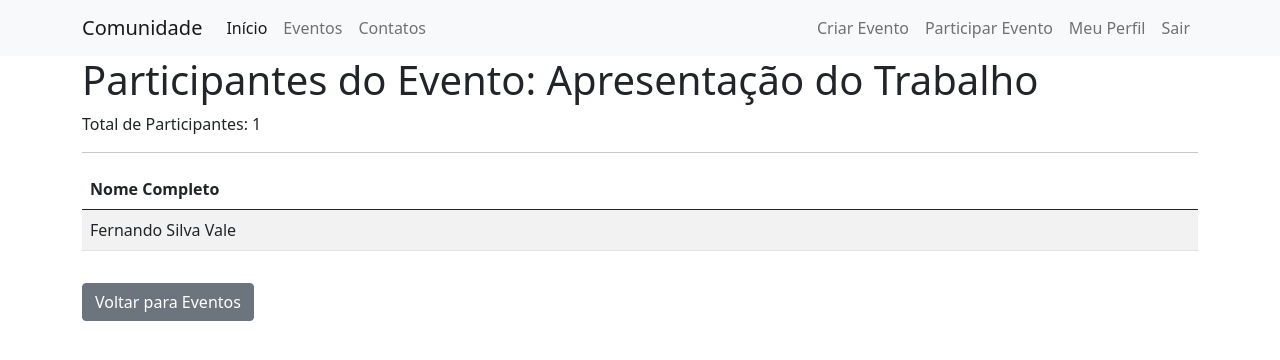
After one commit to fernandosvale/ReplicaSimpla, a Flask app: page /evento/1/participantes in a window 1280 px wide. The commit adds this page. Shown: the top 360 px of the page. Run offline with Flask 3, Linux system fonts and the light colour scheme; a user stored in the database is signed in.

Commit message:
add Lista de Participante e Fotos evento
add lista de participante por evento e a opção de subir fotos quando for criar evento.

```diff
--- a/comunidadecdl/forms.py
+++ b/comunidadecdl/forms.py
@@ -1,7 +1,8 @@
 from flask_wtf import FlaskForm
-from wtforms import StringField, PasswordField, SubmitField, BooleanField, DateTimeLocalField, TextAreaField, SelectField
+from wtforms import StringField, PasswordField, SubmitField, BooleanField, DateTimeLocalField, TextAreaField, SelectField, FileField
 from wtforms.validators import DataRequired, Length, Email, EqualTo, ValidationError
 from comunidadecdl.models import Usuario, Evento
+from flask_wtf.file import FileAllowed
 
 class FormCriarConta(FlaskForm):
     username = StringField('Nome Usuário', validators=[DataRequired()])
@@ -28,6 +29,9 @@ class FormCriarEvento(FlaskForm):
     data = DateTimeLocalField('Data e Hora', format='%Y-%m-%dT%H:%M', validators=[DataRequired()])
     local = TextAreaField('Local (Endereço)', validators=[DataRequired()])
     organizador = StringField('Organizador', validators=[DataRequired()])
+    foto1 = FileField('Foto 1', validators=[FileAllowed(['jpg', 'jpeg', 'png'])])
+    foto2 = FileField('Foto 2', validators=[FileAllowed(['jpg', 'jpeg', 'png'])])
+    foto3 = FileField('Foto 3', validators=[FileAllowed(['jpg', 'jpeg', 'png'])])
     botao_submit_criar_evento = SubmitField('Criar Evento')
 
 
--- a/comunidadecdl/routes.py
+++ b/comunidadecdl/routes.py
@@ -1,12 +1,15 @@
-from flask import render_template, redirect, url_for, flash, request
+from flask import render_template, redirect, url_for, flash, request, abort
 from comunidadecdl import app, database, bcrypt
 from comunidadecdl.forms import FormLogin, FormCriarConta, FormCriarEvento, FormsParticiparEvento
 from comunidadecdl.models import Usuario, Evento, Participacao
 from flask_login import login_user, logout_user, current_user, login_required
 from datetime import datetime
+import os
+import secrets
 
 
-lista_usuarios =['Forró no sitio', 'Kangalha', 'G4', 'Síara Hall']
+lista_usuarios = ['Forró no sitio', 'Kangalha', 'G4', 'Síara Hall']
+
 
 @app.route("/")
 def home():
@@ -20,8 +23,9 @@ def contatos():
 
 @app.route("/eventos")
 @login_required
-def usuarios():
-    return render_template('eventos.html')
+def eventos(): # Alterado o nome da função para 'eventos'
+    eventos = Evento.query.all() # Busca os eventos do banco de dados
+    return render_template('eventos.html', eventos=eventos) # Passa os eventos para o template
 
 
 @app.route("/login", methods=['GET', 'POST'])
@@ -44,10 +48,12 @@ def login():
 
     if form_criarconta.validate_on_submit() and 'botao_submit_criarconta' in request.form:
         senha_cript = bcrypt.generate_password_hash(form_criarconta.senha.data)
-        usuario = Usuario(username=form_criarconta.username.data, email=form_criarconta.email.data, senha=senha_cript)
+        usuario = Usuario(username=form_criarconta.username.data,
+                        email=form_criarconta.email.data, senha=senha_cript)
         database.session.add(usuario)
         database.session.commit()
-        flash(f'Conta criada com sucesso no e-mail:{form_criarconta.email.data}', 'alert-success')
+        flash(
+            f'Conta criada com sucesso no e-mail:{form_criarconta.email.data}', 'alert-success')
         return redirect(url_for('home'))
 
     return render_template('login.html', form_login=form_login, form_criarconta=form_criarconta)
@@ -66,22 +72,47 @@ def sair():
 def perfil():
     return render_template('perfil.html')
 
+
+def salvar_foto(foto):
+    if foto:
+        formato = foto.filename.split('.')[-1]
+        nome_seguro = secrets.token_hex(16) + '.' + formato
+        caminho_arquivo = os.path.join(
+            app.root_path, 'static/foto_eventos', nome_seguro)
+        foto.save(caminho_arquivo)
+        return nome_seguro
+    return None
+
+
 @app.route('/post/criar', methods=['GET', 'POST'])
 @login_required
 def criar_evento():
     form_criarevento = FormCriarEvento()
     if form_criarevento.validate_on_submit():
         nome_evento = form_criarevento.nome_evento.data
-        data = form_criarevento.data.data
-        local = form_criarevento.local.data
-        organizador = form_criarevento.organizador.data
-        # Correção: Passando o ID do usuário logado para id_usuario
-        evento = Evento(titulo=nome_evento, organizador=organizador, endereco=local, data=data, id_usuario=current_user.id)
+        data_evento = form_criarevento.data.data
+        local_evento = form_criarevento.local.data
+        organizador_evento = form_criarevento.organizador.data
+
+        foto1_nome = salvar_foto(form_criarevento.foto1.data)
+        foto2_nome = salvar_foto(form_criarevento.foto2.data)
+        foto3_nome = salvar_foto(form_criarevento.foto3.data)
+        evento = Evento(
+            titulo=nome_evento,
+            organizador=organizador_evento,
+            endereco=local_evento,
+            data=data_evento,
+            id_usuario=current_user.id,
+            foto1=foto1_nome,
+            foto2=foto2_nome,
+            foto3=foto3_nome
+        )
         database.session.add(evento)
         database.session.commit()
         flash('Evento criado com sucesso!', 'success')
-        return redirect(url_for('home'))  # Redirecione para a página apropriada
+        return redirect(url_for('home'))
     return render_template('criarevento.html', form_criarevento=form_criarevento)
+
 
 @app.route('/post/particpar', methods=['GET', 'POST'])
 @login_required
@@ -102,7 +133,8 @@ def participar_evento():
             return redirect(url_for('home'))
 
         # Verificar se o usuário já está participando do evento.
-        participacao = Participacao.query.filter_by(usuario_id=current_user.id, evento_id=evento_id).first()
+        participacao = Participacao.query.filter_by(
+            usuario_id=current_user.id, evento_id=evento_id).first()
         if participacao:
             flash('Você já está participando deste evento!', 'warning')
             return redirect(url_for('home'))
@@ -110,7 +142,7 @@ def participar_evento():
         nova_participacao = Participacao(
             usuario_id=current_user.id,
             evento_id=evento_id,
-            nome_completo=nome_completo,  # Usar nome_completo
+            nome_completo=nome_completo,
             email=email
         )
         database.session.add(nova_participacao)
@@ -120,3 +152,11 @@ def participar_evento():
         return redirect(url_for('home'))
 
     return render_template('participarevento.html', form_participar_evento=form_participar_evento)
+
+
+@app.route('/evento/<int:evento_id>/participantes')
+@login_required
+def lista_participantes(evento_id):
+    evento = Evento.query.get_or_404(evento_id)  # Obtém o evento ou retorna 404 se não encontrado
+    participantes = Participacao.query.filter_by(evento_id=evento.id).all()  # Obtém os participantes do evento
+    return render_template('lista_participantes.html', evento=evento, participantes=participantes)
--- /dev/null
+++ b/comunidadecdl/templates/lista_participantes.html
@@ -0,0 +1,29 @@
+{% extends 'base.html' %}
+{% block body %}
+    <div class="container">
+        <h1>Participantes do Evento: {{ evento.titulo }}</h1>
+        <p>Total de Participantes: {{ participantes | length }}</p> {# Exibe o total de participantes #}
+        <hr>
+        {% if participantes %}
+            <div class="table-responsive">
+                <table class="table table-striped table-hover">
+                    <thead>
+                        <tr>
+                            <th>Nome Completo</th>
+                        </tr>
+                    </thead>
+                    <tbody>
+                        {% for participante in participantes %}
+                            <tr>
+                                <td>{{ participante.nome_completo }}</td> {# Exibe apenas o nome completo #}
+                            </tr>
+                        {% endfor %}
+                    </tbody>
+                </table>
+            </div>
+        {% else %}
+            <p>Ainda não há participantes inscritos neste evento.</p>
+        {% endif %}
+        <a href="{{ url_for('eventos') }}" class="btn btn-secondary mt-3">Voltar para Eventos</a>
+    </div>
+{% endblock body %}
--- a/comunidadecdl/templates/navbar.html
+++ b/comunidadecdl/templates/navbar.html
@@ -7,7 +7,7 @@
           <a class="nav-link active" aria-current="page" href="{{ url_for('home')}}">Início</a>
         </li>
         <li class="nav-item">
-          <a class="nav-link" href="{{ url_for('usuarios')}}">Eventos</a>
+          <a class="nav-link" href="{{ url_for('eventos')}}">Eventos</a>
         </li>
         <li class="nav-item">
           <a class="nav-link" href="{{ url_for('contatos')}}">Contatos</a>
```
Also changed, not shown: comunidadecdl/models.py (+11 -4 lines), comunidadecdl/templates/criarevento.html (+34 -2 lines), comunidadecdl/templates/eventos.html (+21 -4 lines), comunidadecdl/static/foto_eventos/227ddf95a9391d4a3fc548dc6ff9f2c9.png (added), comunidadecdl/static/foto_eventos/5839ba1765a9e933cb99fedb3cbec472.png (added), comunidadecdl/static/foto_eventos/90a7f4b8d3cf49a3da3b1a219e9f87d5.jpg (added), instance/comunidade.db.
